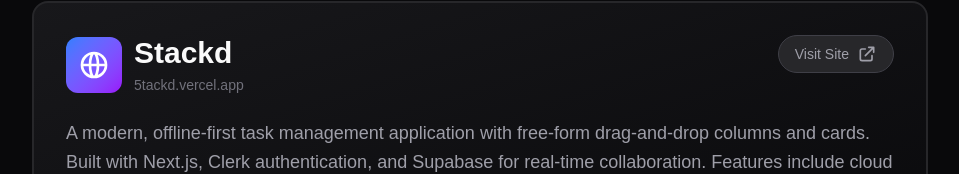
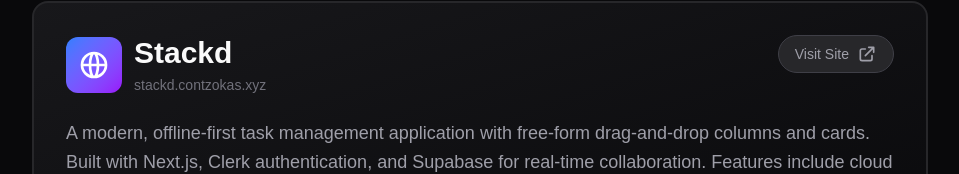
Before and after one commit to Contzokas/portfolio-website, a Next.js app: page / in a window 1280 px wide. Shown: the part 1437-1611 px from the top of the page, without its empty margins (160-1119 px from the left). Built offline with nearby package versions, Linux system fonts and the light colour scheme; no server answers.

Commit message:
Update Stackd link and display name in homepage

```diff
--- a/app/page.js
+++ b/app/page.js
@@ -176,7 +176,7 @@
           </p>
 
           <a
-            href="https://5tackd.vercel.app"
+            href="https://stackd.contzokas.xyz"
             target="_blank"
             rel="noopener noreferrer"
             className="group block p-8 bg-linear-to-br from-zinc-900 to-zinc-950 rounded-2xl border-2 border-zinc-800 hover:border-blue-500 transition-all duration-300 hover:shadow-2xl hover:shadow-blue-500/20 hover:scale-105 animate-fade-in-up"
@@ -192,7 +192,7 @@
                   <h3 className="text-3xl font-bold text-zinc-50 group-hover:text-blue-400 transition-colors mb-1">
                     Stackd
                   </h3>
-                  <p className="text-sm text-zinc-500">5tackd.vercel.app</p>
+                  <p className="text-sm text-zinc-500">stackd.contzokas.xyz</p>
                 </div>
               </div>
               <div className="flex items-center gap-2 px-4 py-2 rounded-full bg-zinc-800 border border-zinc-700 group-hover:border-blue-500 group-hover:bg-blue-500/10 transition-all">
```
